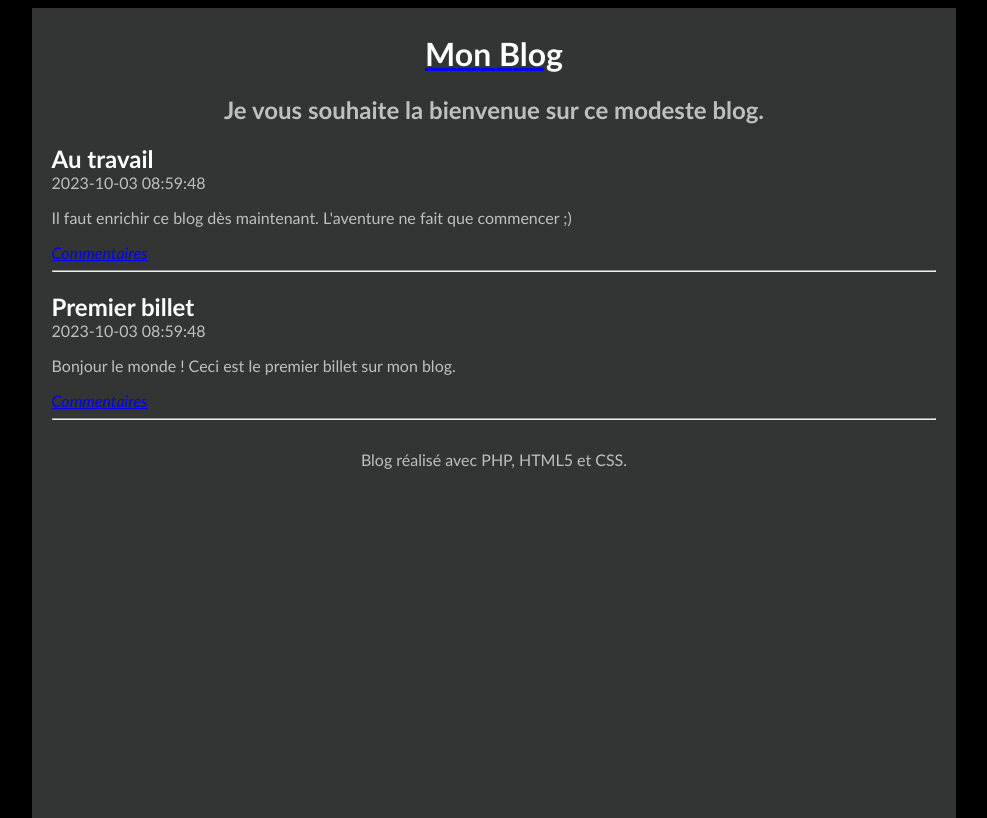
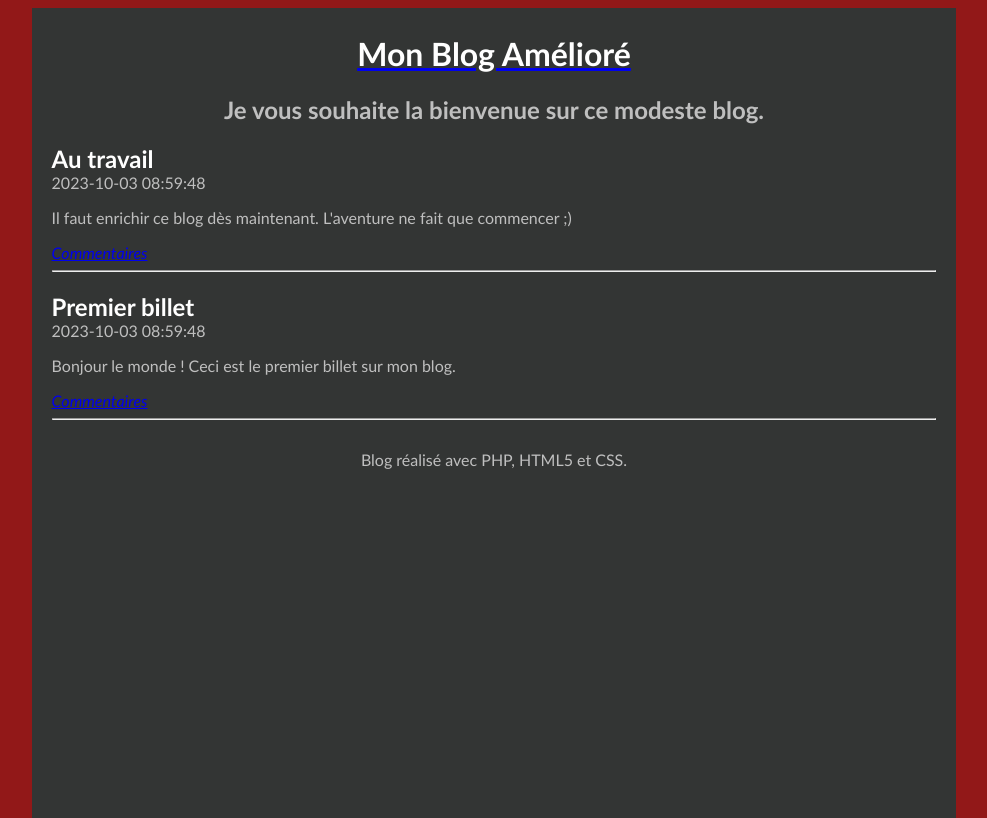
Before and after one commit to LomigEtLulu/Blog, a PHP site: page / in a window 1280 px wide. Shown: the whole page, without its empty margins (146-1133 px from the left). Run offline with PHP 8.4, Linux system fonts and the light colour scheme; data comes from the database, SQL or seed files in the repository.

Commit message:
Changement message

```diff
--- a/index.php
+++ b/index.php
@@ -14,7 +14,8 @@
     <body>
         <div id="global">
             <header>
-                <a href="index.php"><h1 id="titreBlog">Mon Blog</h1></a>
+                <a href="index.php"><h1 id="titreBlog">Mon Blog Amélioré</h1></a>
+
                 <h2>Je vous souhaite la bienvenue sur ce modeste blog.</h2>
             </header>
             <div id="contenu">
--- a/style.css
+++ b/style.css
@@ -13,7 +13,7 @@ html, body {
 
 body {
     color: #bfbfbf;
-    background: black;
+    background: rgb(146, 24, 24);
     font-family: 'Futura-Medium', 'Futura', 'Trebuchet MS', sans-serif;
 }
 
```
